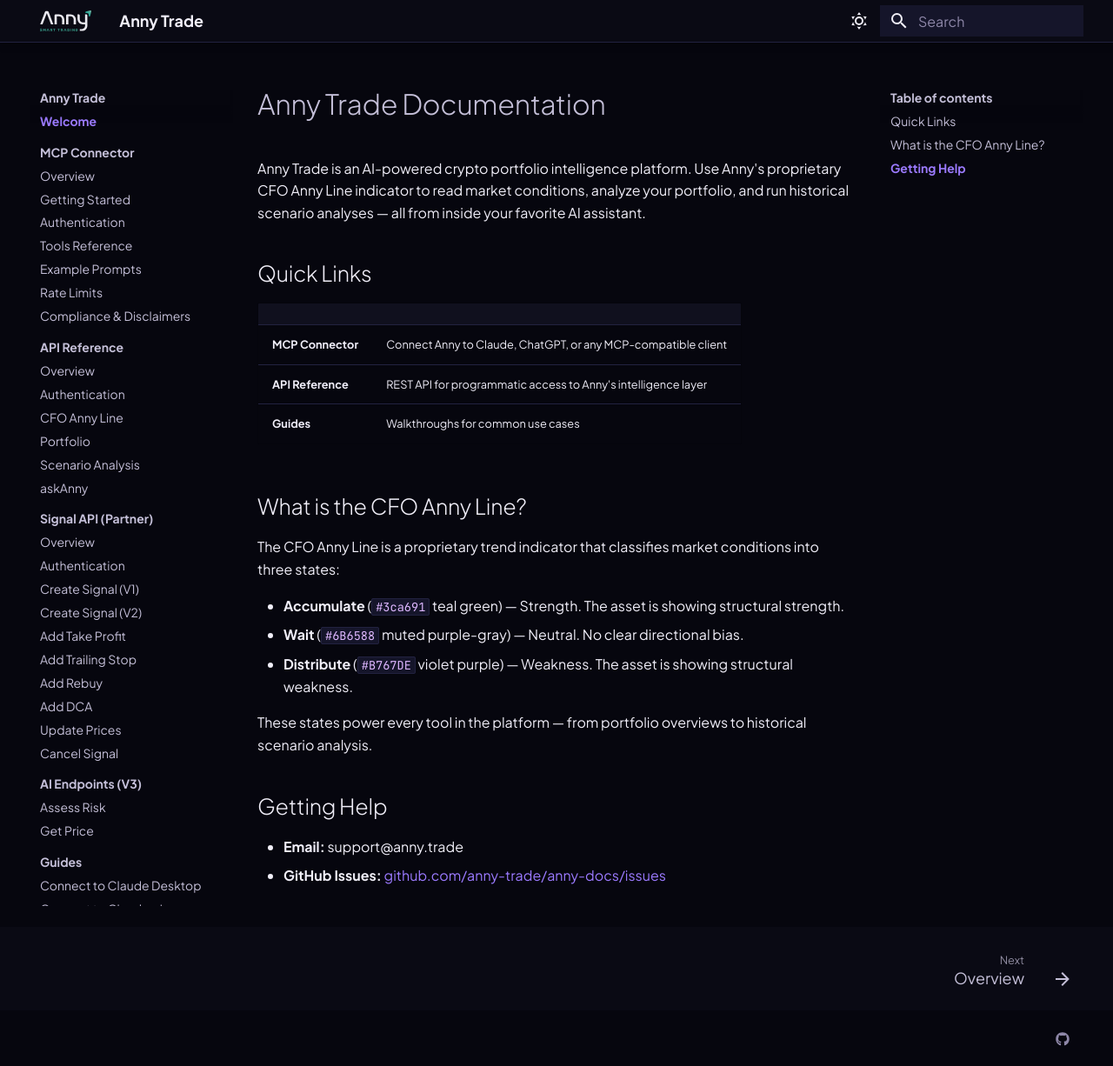
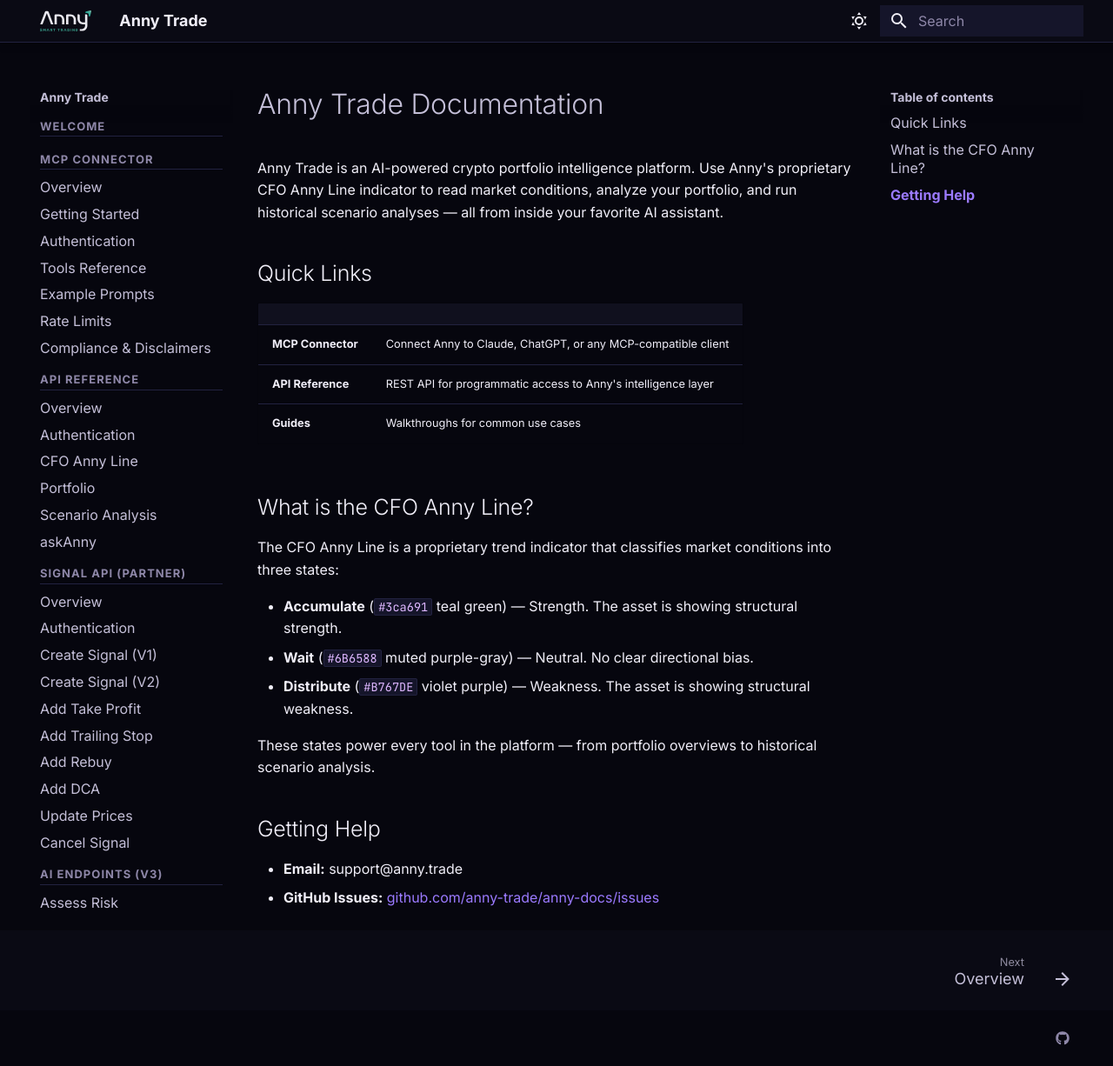
Before and after one commit to anny-trade/docs, an MkDocs documentation site: the page built from docs/index.md, in a window 1280 px wide and 1226 px high. Shown: the whole window at 87% size. Built offline with MkDocs 1.6.1 and Material for MkDocs 9.7.7, drawn with Linux system fonts in a browser that asks for light colours.

Commit message:
Switch font to Inter, differentiate sidebar sections from items
- Body font: Inter (matches anny.trade)
- Section headers: uppercase, smaller, muted, with bottom border
- Child items: normal case, slightly smaller, distinct from sections

Co-Authored-By: Claude Opus 4.6 <noreply@anthropic.com>

```diff
--- a/docs/assets/css/anny.css
+++ b/docs/assets/css/anny.css
@@ -58,9 +58,23 @@
   --md-shadow-z3: 0 0.2rem 2rem rgba(0, 0, 0, 0.5);
 }
 
-/* Sidebar / nav styling */
+/* Sidebar — section headers (top-level groups) */
+[data-md-color-scheme="anny"] .md-nav--primary > .md-nav__list > .md-nav__item > .md-nav__link,
+[data-md-color-scheme="anny"] .md-nav--primary > .md-nav__list > .md-nav__item > label.md-nav__link {
+  font-size: 0.65rem;
+  font-weight: 700;
+  letter-spacing: 0.08em;
+  text-transform: uppercase;
+  color: #8E87A8;
+  margin-top: 1.2em;
+  padding-bottom: 0.2em;
+  border-bottom: 1px solid #222240;
+}
+
+/* Sidebar — child items */
 [data-md-color-scheme="anny"] .md-nav__link {
   color: #C4BFD8;
+  font-size: 0.8rem;
 }
 
 [data-md-color-scheme="anny"] .md-nav__link:hover {
--- a/mkdocs.yml
+++ b/mkdocs.yml
@@ -47,7 +47,7 @@ theme:
   favicon: assets/images/favicon.png
   logo: assets/images/logo.svg
   font:
-    text: Plus Jakarta Sans
+    text: Inter
     code: JetBrains Mono
   palette:
     - scheme: anny
```
